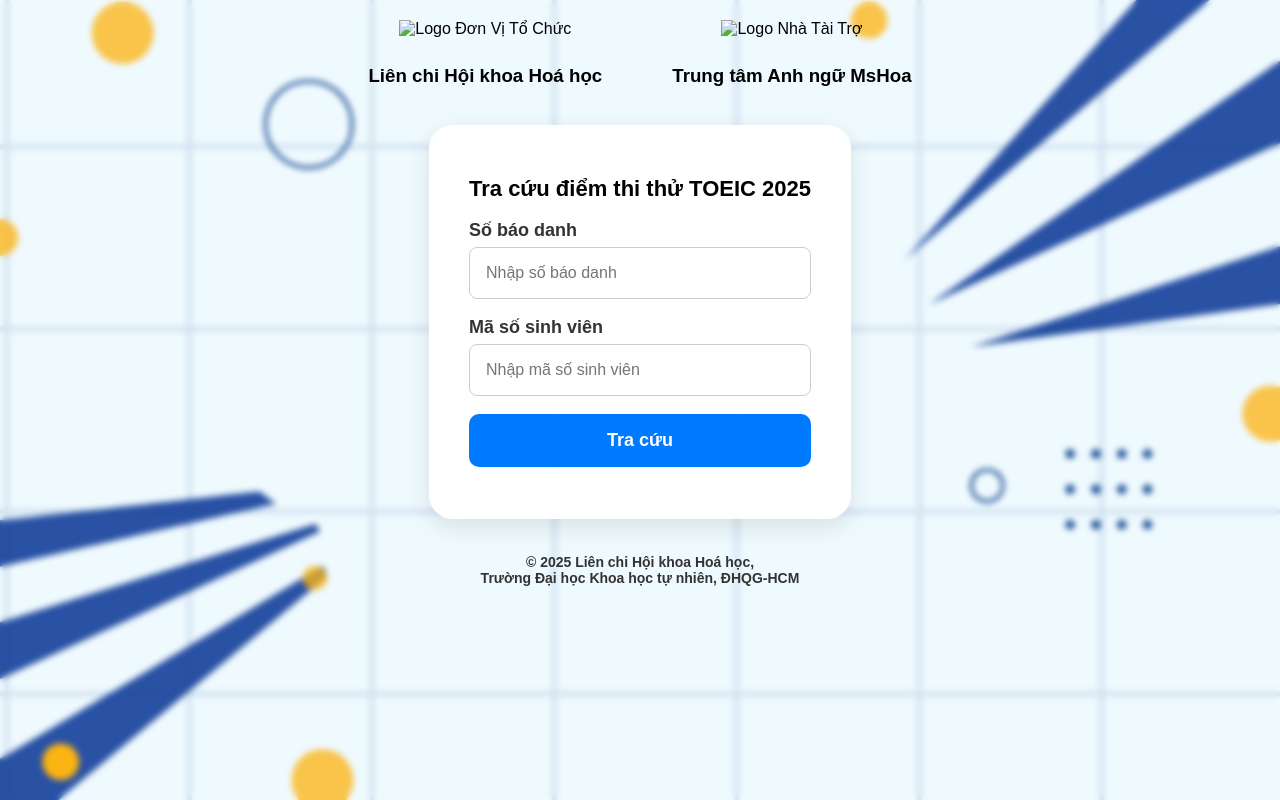
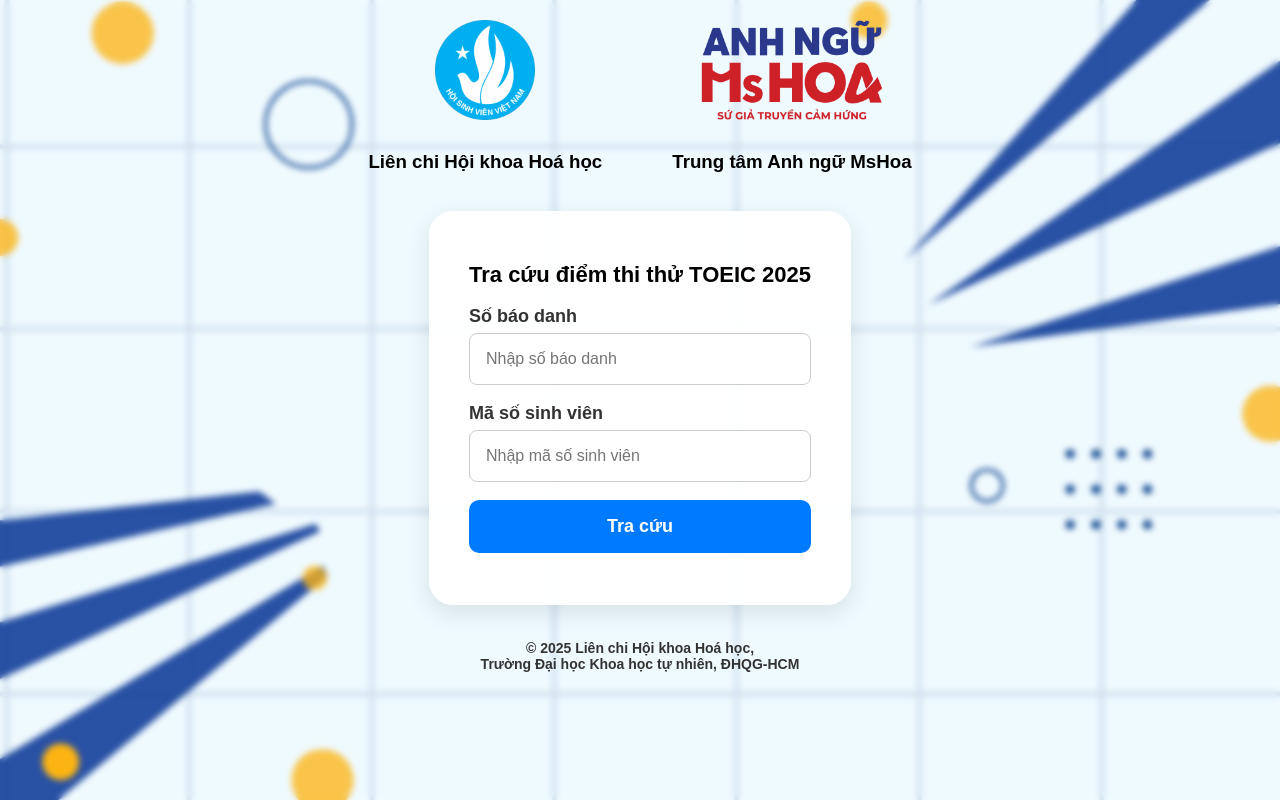
Before and after one commit to NhatWang/tra-cuu-toeic-server, a website: page public/index.html in a window 1280 px wide. Drawn offline with nearby package versions, Linux system fonts and the light colour scheme; files whose address does not match are found by name.

Commit message:
Cập nhật giao diện index.html

```diff
--- a/public/index.html
+++ b/public/index.html
@@ -9,7 +9,7 @@
     body {
         margin: 0;
             font-family: Arial, sans-serif;
-            background-image: url(POSTER\ -\ TOEIC.png); /* ảnh nền bạn muốn */
+            background-image: url("images/POSTER.png"); /* ảnh nền bạn muốn */
             background-size: cover;
             background-position: center;
             background-attachment: fixed;
@@ -183,11 +183,11 @@
 <body>
     <div class="logo-container">
         <div class="logo-box">
-            <img src="Logo Hội Sinh Viên Việt Nam.png" alt="Logo Đơn Vị Tổ Chức" class="logo">
+            <img src="images/Logo Hội Sinh Viên Việt Nam.png" alt="Logo Đơn Vị Tổ Chức" class="logo">
             <div class="logo-text"><strong><h3>Liên chi Hội khoa Hoá học</h3></strong></div>
         </div>
         <div class="logo-box">
-            <img src="Logo Anh Ngữ MsHoa.png" alt="Logo Nhà Tài Trợ" class="logo">
+            <img src="images/Logo Anh Ngữ MsHoa.png" alt="Logo Nhà Tài Trợ" class="logo">
             <div class="logo-text"><strong><h3>Trung tâm Anh ngữ MsHoa</h3></strong></div>
         </div>
     </div>
```
